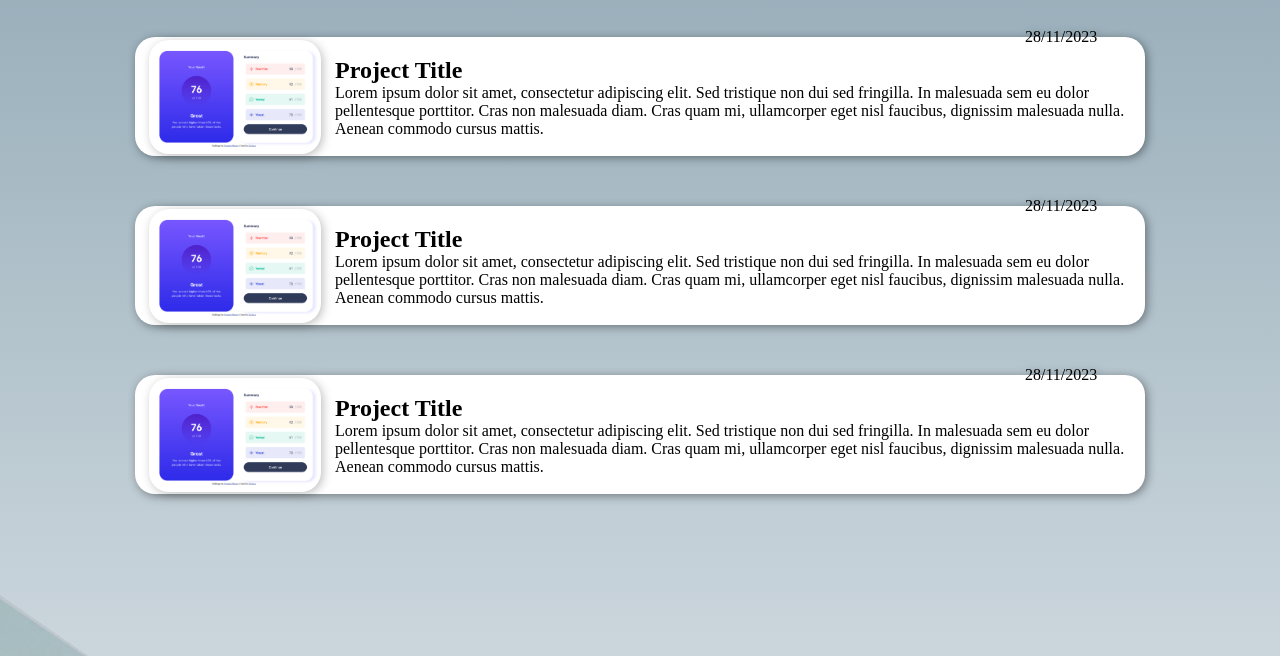
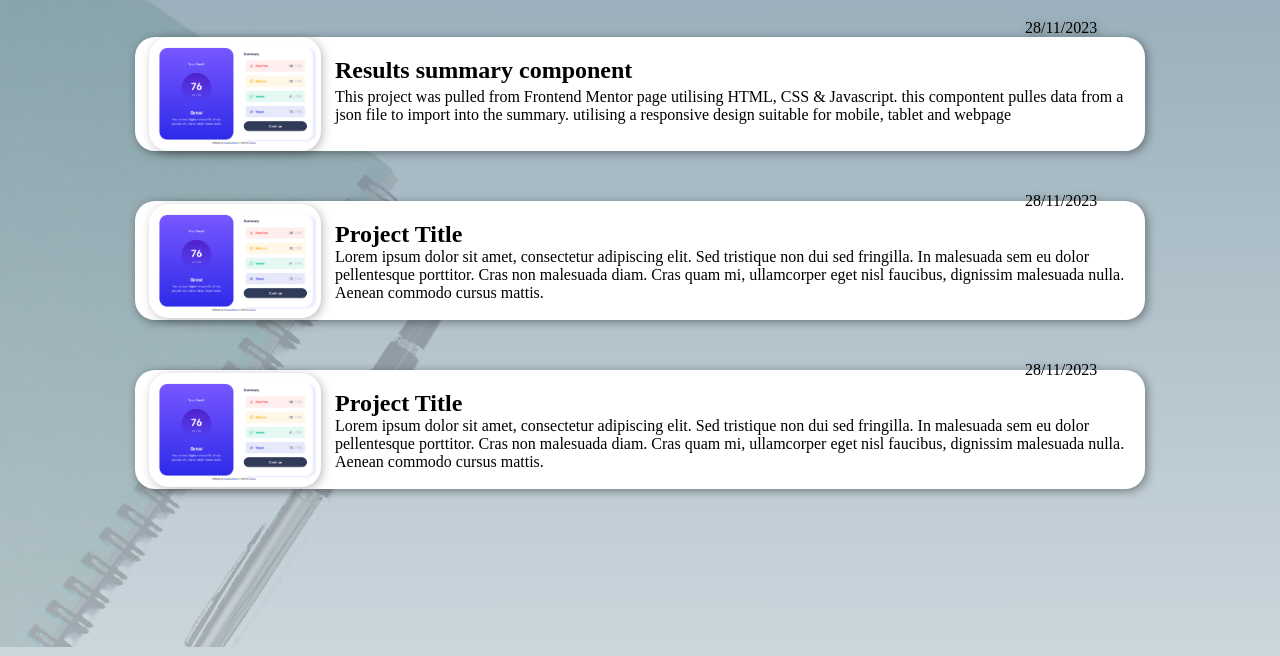
Before and after one commit to Zerdoza/zerdoza.github.io, a plain HTML site: page index.html in a window 1280 px wide. Shown: the part 153-809 px from the top of the page. Drawn offline with Linux system fonts and the light colour scheme; a web font is replaced by a local one.

Commit message:
Updated first project and modifed background

```diff
--- a/index.html
+++ b/index.html
@@ -15,10 +15,12 @@
 
         <div class="project-tile">
             <div class="project-tile-image">
+                <a href="./projects/Frontend-Mentor-Results-summary-component/index.html">
                 <img src="./styles/imgs/resultsSummary.png" alt="results summary example image">
+                </a>
             </div>
-            <h2>Project Title</h2>
-            <p>Lorem ipsum dolor sit amet, consectetur adipiscing elit. Sed tristique non dui sed fringilla. In malesuada sem eu dolor pellentesque porttitor. Cras non malesuada diam. Cras quam mi, ullamcorper eget nisl faucibus, dignissim malesuada nulla. Aenean commodo cursus mattis.</p>
+            <h2><a href="./projects/Frontend-Mentor-Results-summary-component/index.html">Results summary component</a></h2>
+            <p>This project was pulled from Frontend Mentor page utilising HTML, CSS & Javascript. this compontent pulles data from a json file to import into the summary. utilising a responsive design suitable for mobile, tablet and webpage</p>
             <div class="date">
                 <p>28/11/2023</p>
             </div>
--- a/styles/styles.css
+++ b/styles/styles.css
@@ -23,12 +23,14 @@ main{
     text-align: center;
 }
 .background-img{
-    position: relative;
+    position: sticky;
+    bottom: 0;
     height: 100vh;
     width: 100%;
     display: flex;
     align-items: center;
     justify-content: center;
+    z-index: -1;
 }
 .background-img::before{
     content:"";
@@ -39,7 +41,7 @@ main{
     right: 0px;
     bottom: 0px;
     left: 0px;
-    opacity: 0.25;
+    opacity: 0.20;
 }
 .project-title{
     font-size: 1.2em;
@@ -65,13 +67,24 @@ main{
 }
 .project-tile:hover{
     background-color: #e2e5e6;
+    transform: scale(1.2);
 }
 .project-tile h2{
     padding-top: 20px;
 }
+.project-tile a{
+    text-decoration: none;
+    color: black;
+}
+.project-tile a:hover{
+    color: blue;
+}
 .project-tile-image{
     grid-row: span 3;
     place-self: center;
+}
+.project-tile-image:hover{
+
 }
 .project-tile img{
     display: block;
@@ -79,6 +92,9 @@ main{
     border-radius: 20px;
     filter: drop-shadow(2px 2px 5px rgba(0,0,0,0.25));
 }
+.project-tile img:hover{
+    transform: scale(1.1);
+}
 .date{
     position: relative;
     bottom: 110px;
```
Also changed, not shown: 2 other files.
